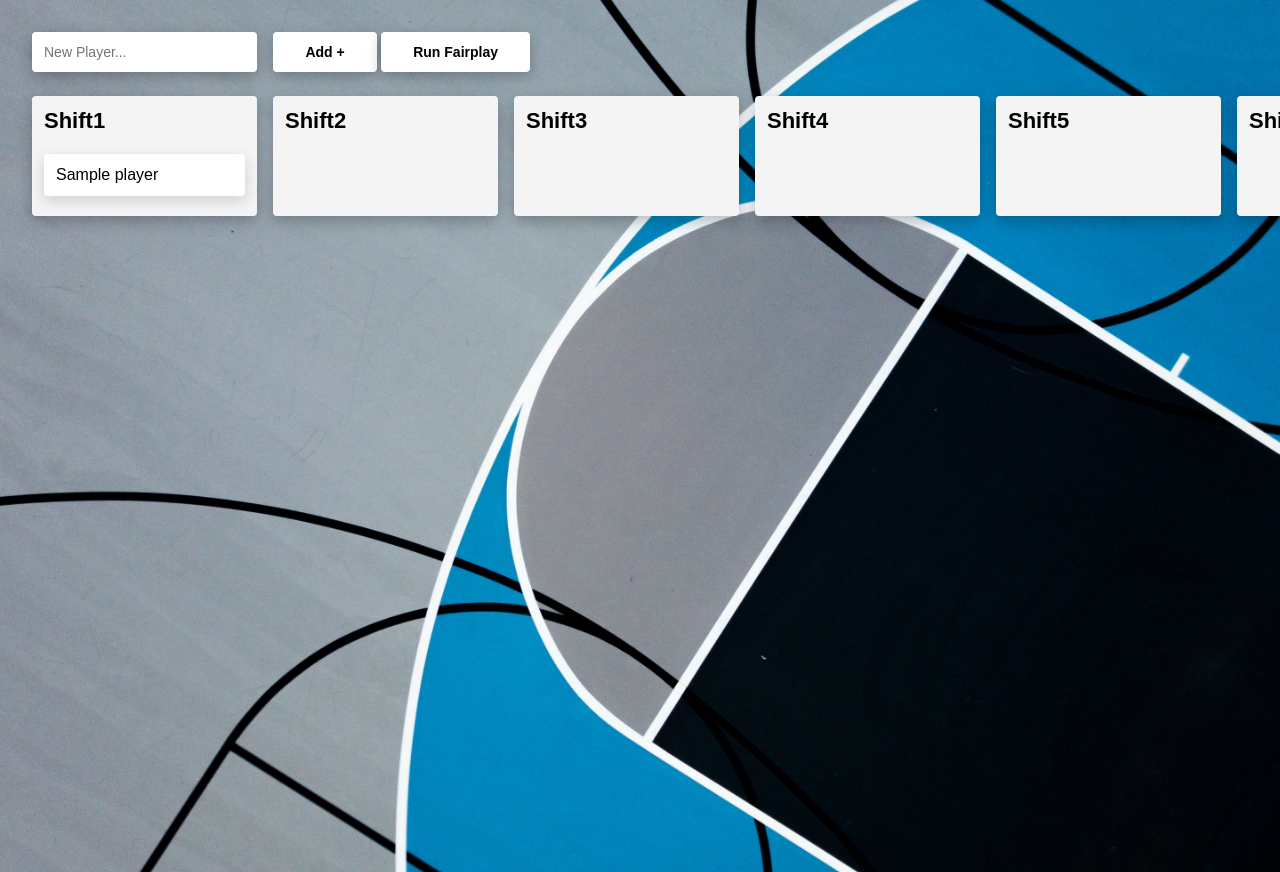
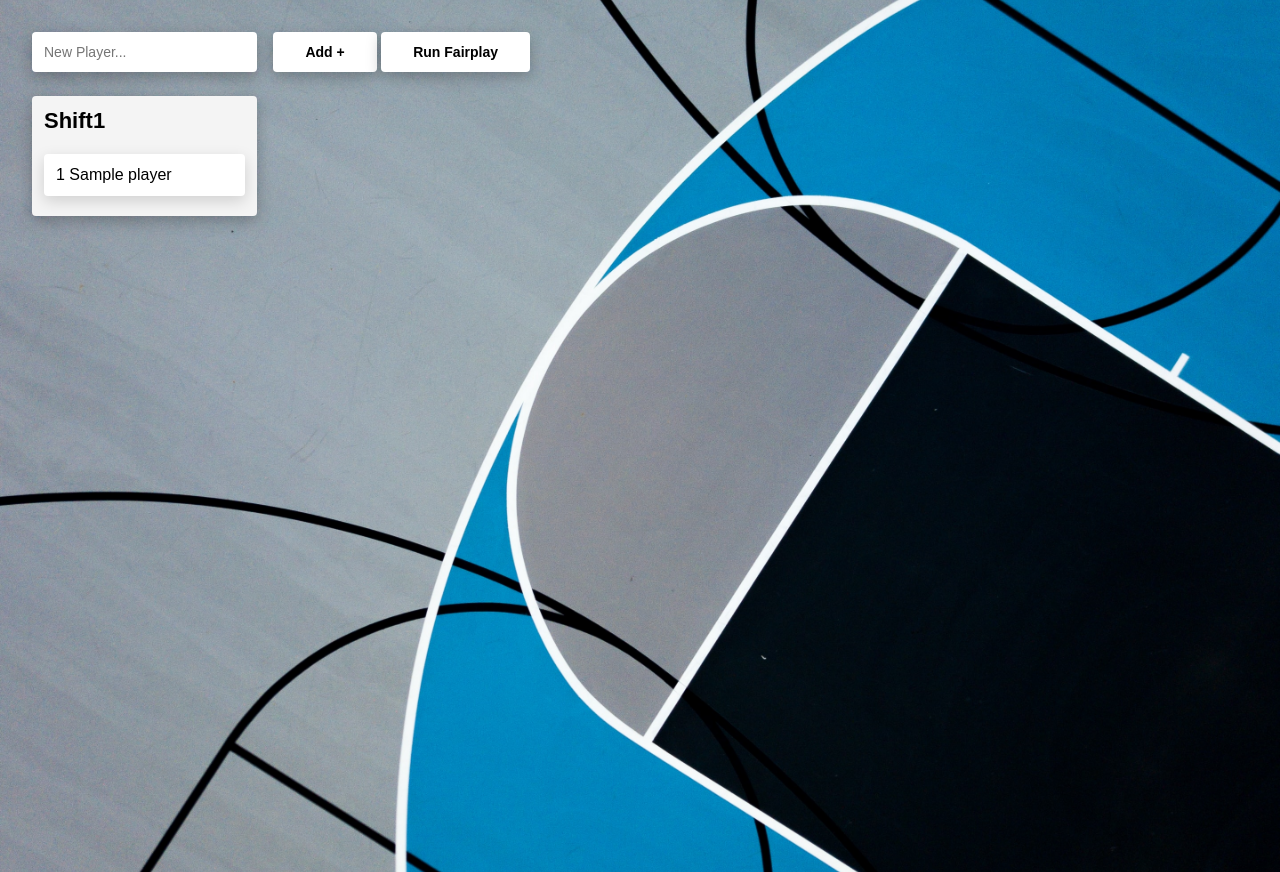
Before and after one commit to roocell/fairplay, a Flask app: template templates/index.html in a window 1280 px wide. Run offline with Flask 3, Linux system fonts and the light colour scheme; the template is opened without the code that fills it: most values are stand-ins (such as "Sample title", 1, 10 or a date in 2020).

Commit message:
pass shifts into template
and dynamically create shift elements in HTML

```diff
--- a/fairplay.py
+++ b/fairplay.py
@@ -17,9 +17,9 @@ import prevshift
 # output
 #   dumps the recommended shifts for the next game
 
-players = []
-stronglines = []
-shifts = []
+players = []  # an array of Players
+stronglines = []  # an array of an array of Players
+shifts = []  # an array of an array of Players
 
 
 def run_fairplay_algo(players, stronglines):
@@ -49,6 +49,11 @@ def load(players_file, stronglines_file, prevshifts_file):
 
   stronglines = strong.load(players, stronglines_json)
   #strong.dump(stronglines)
+
+  # default the shifts to all players in first shift
+  shifts.append(players)
+  for i in range(7):
+    shifts.append([])  # fill in 7 more empty lines
 
 
 def find_player_in_shift(player_name, shift):
--- a/main.py
+++ b/main.py
@@ -3,6 +3,13 @@ import fairplay
 from logger import log as log
 
 # TODO: add flask_socketio if we need async updates to web
+# TODO: should probably just hold python objects as dicts and then pass the entire
+#       object back and forth to web over AJAX
+# TODO: add flask_sqlalchemy if we need to persist data
+# TODO: add flask_login if we need to persist login info
+# TODO: add flask_wtf if we need to add form validation
+# TODO: add flask_mail if we need to send emails
+# TODO: add flask_bcrypt if we need to hash passwords
 
 app = Flask(
     __name__,
@@ -23,6 +30,7 @@ def home_page():
   return render_template(
       'index.html',  # Template file path, starting from the templates folder.
       players=fairplay.players,
+      shifts=fairplay.shifts,
   )
 
 
--- a/static/drag.js
+++ b/static/drag.js
@@ -11,7 +11,7 @@ function getshifts()
     var players = shift.querySelectorAll(".player");
         players.forEach(function(player) {
           parray.push({
-            "name" : player.innerHTML
+            "name" : player.id
               })
         });
     data.push(parray)
--- a/templates/index.html
+++ b/templates/index.html
@@ -21,44 +21,17 @@
       </form>
 
       <div class="lanes">
-        <div class="shift" id="shift1">
-          <h3 class="heading">Shift1</h3>
-          <!-- by default throw all players into shift1 until the algo is run -->
-          {% for player in players %}
-            <p class="player" draggable="true">{{ player.name }}</p>
 
-          {% endfor %}
-        </div>
+        {% for shift in shifts %}
+          <div class="shift" id="shift{{ loop.index }}">
+            <h3 class="heading">Shift{{ loop.index }}</h3>
+              {% for player in shift %}
+                <p class="player" draggable="true" id="{{ player.name }}">{{ player.number }} {{ player.name }}</p>
+              {% endfor %}
+          </div>
+        {% endfor %}
 
-        <div class="shift">
-          <h3 class="heading">Shift2</h3>
-        </div>
-
-        <div class="shift">
-          <h3 class="heading">Shift3</h3>
-        </div>
-
-        <div class="shift">
-          <h3 class="heading">Shift4</h3>
-        </div>
-
-        <div class="shift">
-          <h3 class="heading">Shift5</h3>
-        </div>
-
-        <div class="shift">
-          <h3 class="heading">Shift6</h3>
-        </div>
-
-        <div class="shift">
-          <h3 class="heading">Shift7</h3>
-        </div>
-
-        <div class="shift">
-          <h3 class="heading">Shift8</h3>
-        </div>
-
-      </div>
+      </div> <!-- end of lanes -->
     </div>
   </body>
 </html>
```
